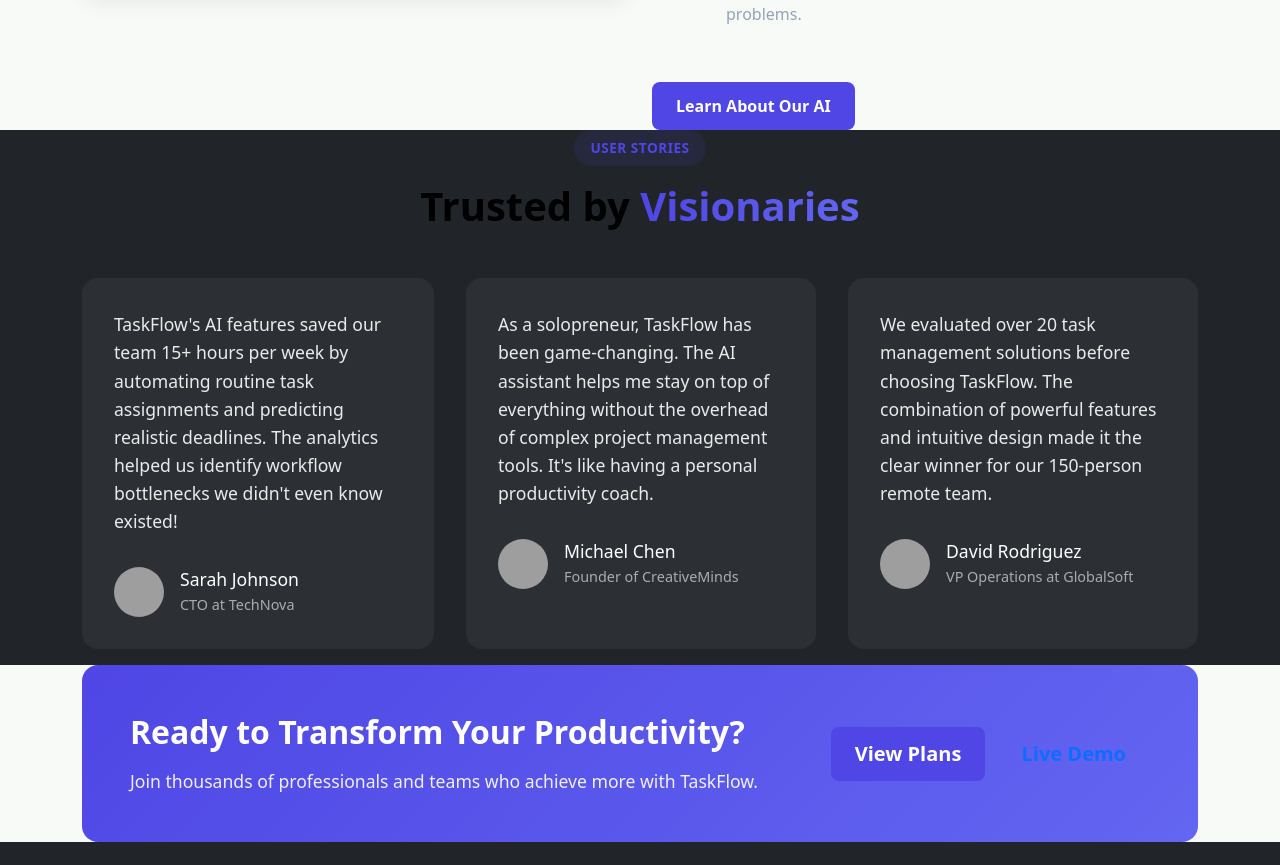
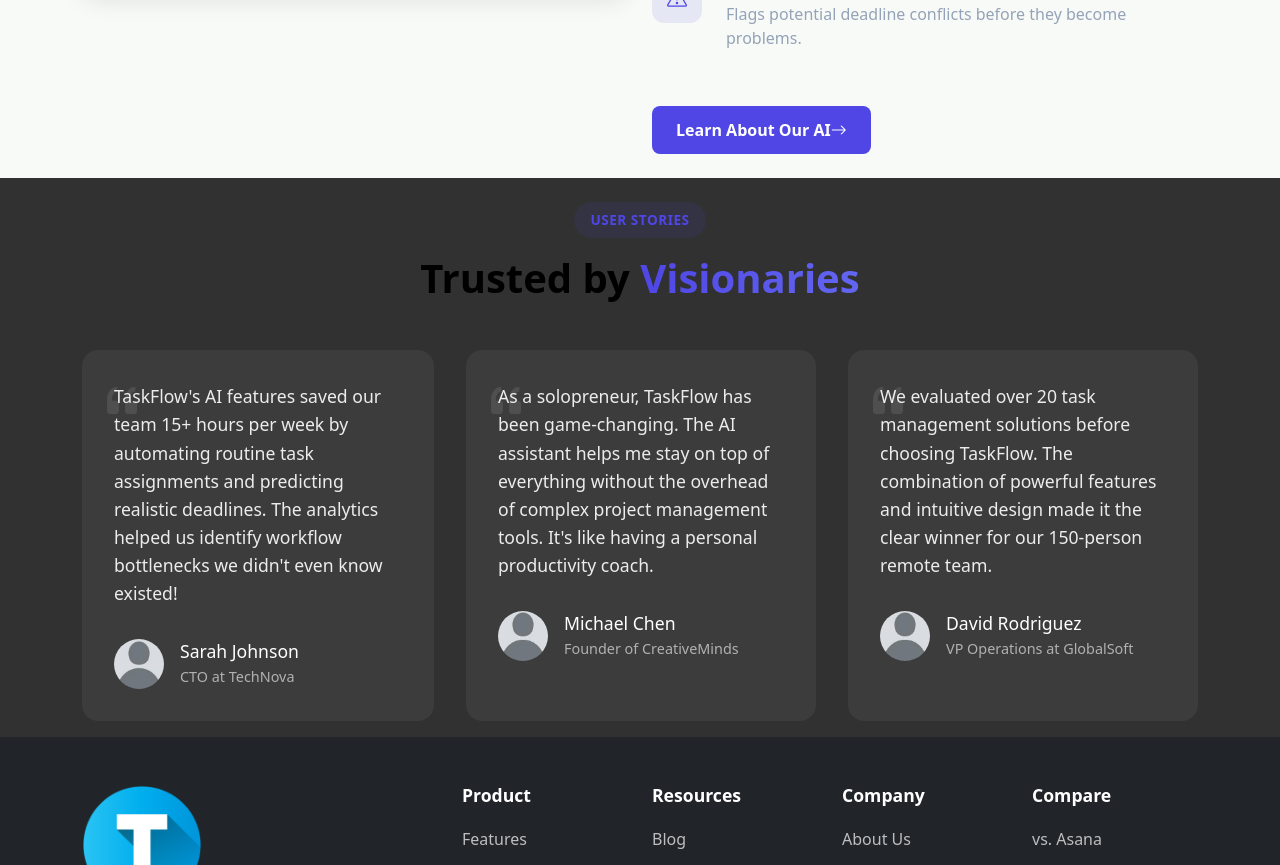
Before and after one commit to Sam-3l/TaskFlow, a Flask app: page / in a window 1280 px wide. Shown: the part 3051-3916 px from the top of the page. Run offline with Flask 3, Linux system fonts and the light colour scheme; some libraries are stand-ins or nearby versions; grey boxes are pictures that could not be loaded.

Commit message:
feat: update form validation and image assets; modify layout for improved user experience and accessibility

```diff
--- a/app/forms.py
+++ b/app/forms.py
@@ -18,7 +18,7 @@ class SignupForm(FlaskForm):
     email = EmailField("Email", validators=[DataRequired(), Length(max=150),], render_kw={"placeholder":"myname@example.com", "class":"form-control", "oninput": "displayoff('email_err')"})
     password = PasswordField("Password", validators=[DataRequired(), Length(min=8, max=150),], render_kw={"placeholder":"Input your password", "class":"form-control"})
     c_pass = PasswordField("Confirm Password", validators=[DataRequired(), Length(min=8, max=150), EqualTo("password"),], render_kw={"placeholder":"Confirm your password", "class":"form-control", "oninput": "displayoff('cpass_err')"})
-    check = BooleanField("I agree to the terms and conitions and privacy policy", validators=[DataRequired(),], render_kw={"class":"form-check-input"})
+    check = BooleanField("", validators=[DataRequired(),], render_kw={"class":"form-check-input"})
     submit = SubmitField("Sign up", render_kw={"class": "btn btn-secondary w-100"})
 
     def validate_username(self, field):
--- a/app/templates/index.html
+++ b/app/templates/index.html
@@ -93,18 +93,18 @@
             <p class="text-center text-muted mb-3">TRUSTED BY INNOVATIVE TEAMS WORLDWIDE</p>
             <div class="marquee">
                 <div class="marquee-content">
-                    <img src="{{ url_for('static', filename='images/logos/logo1.svg') }}" alt="Client Logo">
+                    <img src="{{ url_for('static', filename='images/logos/logo1.png') }}" alt="Client Logo">
                     <img src="{{ url_for('static', filename='images/logos/logo2.svg') }}" alt="Client Logo">
                     <img src="{{ url_for('static', filename='images/logos/logo3.svg') }}" alt="Client Logo">
                     <img src="{{ url_for('static', filename='images/logos/logo4.svg') }}" alt="Client Logo">
-                    <img src="{{ url_for('static', filename='images/logos/logo5.svg') }}" alt="Client Logo">
+                    <img src="{{ url_for('static', filename='images/logos/logo5.png') }}" alt="Client Logo">
                     <img src="{{ url_for('static', filename='images/logos/logo6.svg') }}" alt="Client Logo">
                     <!-- Duplicate for seamless loop -->
-                    <img src="{{ url_for('static', filename='images/logos/logo1.svg') }}" alt="Client Logo">
+                    <img src="{{ url_for('static', filename='images/logos/logo1.png') }}" alt="Client Logo">
                     <img src="{{ url_for('static', filename='images/logos/logo2.svg') }}" alt="Client Logo">
                     <img src="{{ url_for('static', filename='images/logos/logo3.svg') }}" alt="Client Logo">
                     <img src="{{ url_for('static', filename='images/logos/logo4.svg') }}" alt="Client Logo">
-                    <img src="{{ url_for('static', filename='images/logos/logo5.svg') }}" alt="Client Logo">
+                    <img src="{{ url_for('static', filename='images/logos/logo5.png') }}" alt="Client Logo">
                     <img src="{{ url_for('static', filename='images/logos/logo6.svg') }}" alt="Client Logo">
                 </div>
             </div>
@@ -248,12 +248,12 @@
     </section>
 
     <!-- AI Spotlight Section -->
-    <section class="ai-section py-6">
+    <section class="ai-section py-4">
         <div class="container">
             <div class="row align-items-center">
                 <div class="col-lg-6">
                     <div class="ai-image-wrapper">
-                        <img src="{{ url_for('static', filename='images/ai-interface.webp') }}"
+                        <img src="{{ url_for('static', filename='images/c_sol.jpg') }}"
                              alt="TaskFlow AI Interface"
                              class="ai-image"
                              loading="lazy">
@@ -300,10 +300,10 @@
     </section>
 
     <!-- Testimonials -->
-    <section class="testimonials-section py-6 bg-dark text-white">
+    <section class="testimonials-section py-6 text-white" style="background: #313131;">
         <div class="container">
             <div class="text-center mb-5">
-                <span class="section-badge">USER STORIES</span>
+                <span class="section-badge mt-4">USER STORIES</span>
                 <h2 class="section-title">Trusted by <span class="text-gradient">Visionaries</span></h2>
             </div>
 
@@ -316,7 +316,7 @@
                         <p class="testimonial-text">TaskFlow's AI features saved our team 15+ hours per week by automating routine task assignments and predicting realistic deadlines. The analytics helped us identify workflow bottlenecks we didn't even know existed!</p>
                     </div>
                     <div class="testimonial-author">
-                        <img src="{{ url_for('static', filename='images/testimonials/user1.jpg') }}"
+                        <img src="{{ url_for('static', filename='images/testimonials/default.jpg') }}"
                              alt="Sarah Johnson"
                              class="author-avatar">
                         <div>
@@ -334,7 +334,7 @@
                         <p class="testimonial-text">As a solopreneur, TaskFlow has been game-changing. The AI assistant helps me stay on top of everything without the overhead of complex project management tools. It's like having a personal productivity coach.</p>
                     </div>
                     <div class="testimonial-author">
-                        <img src="{{ url_for('static', filename='images/testimonials/user2.jpg') }}"
+                        <img src="{{ url_for('static', filename='images/testimonials/default.jpg') }}"
                              alt="Michael Chen"
                              class="author-avatar">
                         <div>
@@ -352,31 +352,13 @@
                         <p class="testimonial-text">We evaluated over 20 task management solutions before choosing TaskFlow. The combination of powerful features and intuitive design made it the clear winner for our 150-person remote team.</p>
                     </div>
                     <div class="testimonial-author">
-                        <img src="{{ url_for('static', filename='images/testimonials/user3.jpg') }}"
+                        <img src="{{ url_for('static', filename='images/testimonials/default.jpg') }}"
                              alt="David Rodriguez"
                              class="author-avatar">
                         <div>
                             <h4>David Rodriguez</h4>
                             <p>VP Operations at GlobalSoft</p>
                         </div>
-                    </div>
-                </div>
-            </div>
-        </div>
-    </section>
-
-    <!-- Pricing CTA -->
-    <section class="pricing-cta py-6">
-        <div class="container">
-            <div class="cta-card">
-                <div class="row align-items-center">
-                    <div class="col-lg-8">
-                        <h2>Ready to Transform Your Productivity?</h2>
-                        <p>Join thousands of professionals and teams who achieve more with TaskFlow.</p>
-                    </div>
-                    <div class="col-lg-4 text-lg-end">
-                        <a href="/pricing" class="btn btn-primary btn-lg me-2">View Plans</a>
-                        <a href="/demo" class="btn btn-outline-primary btn-lg">Live Demo</a>
                     </div>
                 </div>
             </div>
@@ -390,13 +372,13 @@
         <div class="row g-4">
             <div class="col-lg-4">
                 <div class="footer-logo mb-3">
-                    <img src="{{ url_for('static', filename='images/logo-white.svg') }}"
+                    <img src="{{ url_for('static', filename='images/logo.png') }}"
                          alt="TaskFlow"
                          width="120">
                 </div>
                 <p>The intelligent task management platform that helps you work smarter, not harder.</p>
                 <div class="social-links mt-4">
-                    <a href="#"><i class="bi bi-twitter-x"></i></a>
+                    <a href="#"><i class="bi bi-twitter"></i></a>
                     <a href="#"><i class="bi bi-linkedin"></i></a>
                     <a href="#"><i class="bi bi-facebook"></i></a>
                     <a href="#"><i class="bi bi-instagram"></i></a>
--- a/app/templates/parents/base.html
+++ b/app/templates/parents/base.html
@@ -5,8 +5,12 @@
     <meta name="viewport" content="width=device-width, initial-scale=1.0">
     <link rel="icon" href="{{ url_for('static', filename='images/logo.png') }}">
     <link href="https://cdn.jsdelivr.net/npm/bootstrap@5.0.2/dist/css/bootstrap.min.css" rel="stylesheet" integrity="sha384-EVSTQN3/azprG1Anm3QDgpJLIm9Nao0Yz1ztcQTwFspd3yD65VohhpuuCOmLASjC" crossorigin="anonymous">
+    <link rel="stylesheet" href="https://cdnjs.cloudflare.com/ajax/libs/animate.css/4.1.1/animate.min.css">
     <link rel="stylesheet" href="{{ url_for('static', filename='styles.css') }}">
+    <link rel="stylesheet" href="https://cdnjs.cloudflare.com/ajax/libs/aos/2.3.4/aos.css">
+    <link rel="stylesheet" href="https://cdn.jsdelivr.net/npm/bootstrap-icons@1.8.0/font/bootstrap-icons.css">
     <link rel="stylesheet" href="https://cdnjs.cloudflare.com/ajax/libs/font-awesome/6.0.0/css/all.min.css">
+    <link href="https://cdnjs.cloudflare.com/ajax/libs/typeahead.js/0.11.1/typeahead.bootstrap.min.css" rel="stylesheet">
     <title>{% block title %}{% endblock %}</title>
 </head>
 <body>
@@ -66,6 +70,7 @@
   }
   </style>
 
+  <script src="https://cdnjs.cloudflare.com/ajax/libs/corejs-typeahead/1.3.1/typeahead.bundle.min.js"></script>
   <script src="https://cdn.jsdelivr.net/npm/bootstrap@5.0.2/dist/js/bootstrap.bundle.min.js" integrity="sha384-MrcW6ZMFYlzcLA8Nl+NtUVF0sA7MsXsP1UyJoMp4YLEuNSfAP+JcXn/tWtIaxVXM" crossorigin="anonymous"></script>
 </body>
 </html>
```
Also changed, not shown: app/static/images/lebron.webp (added), app/static/images/logos/logo1.png (added), app/static/images/logos/logo2.svg (added), app/static/images/logos/logo3.svg (added), app/static/images/logos/logo4.svg (added), app/static/images/logos/logo5.png (added), app/static/images/logos/logo6.svg (added).
